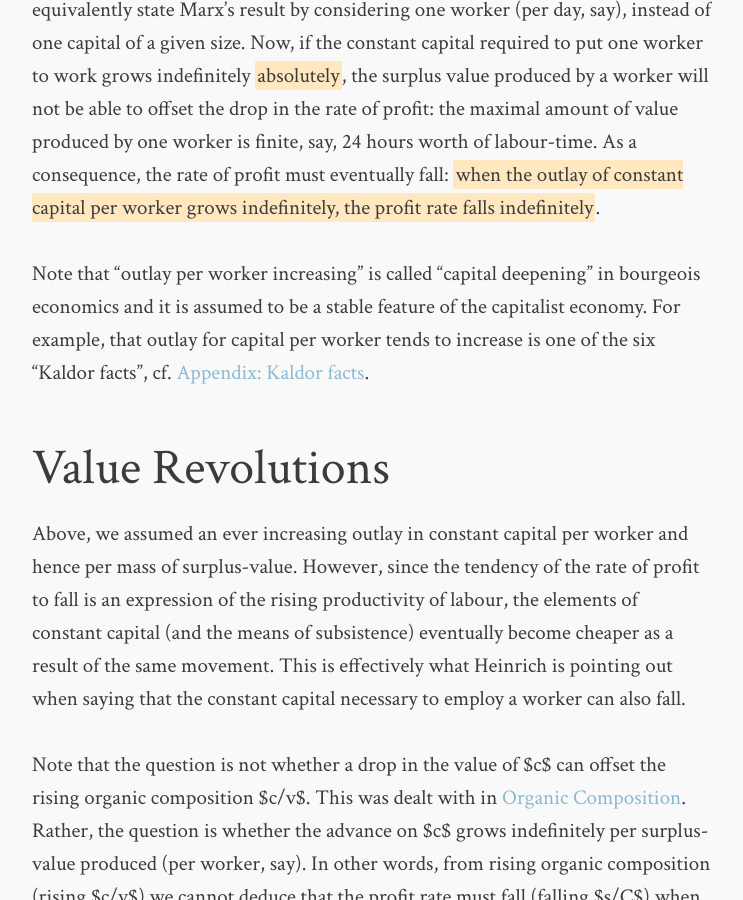
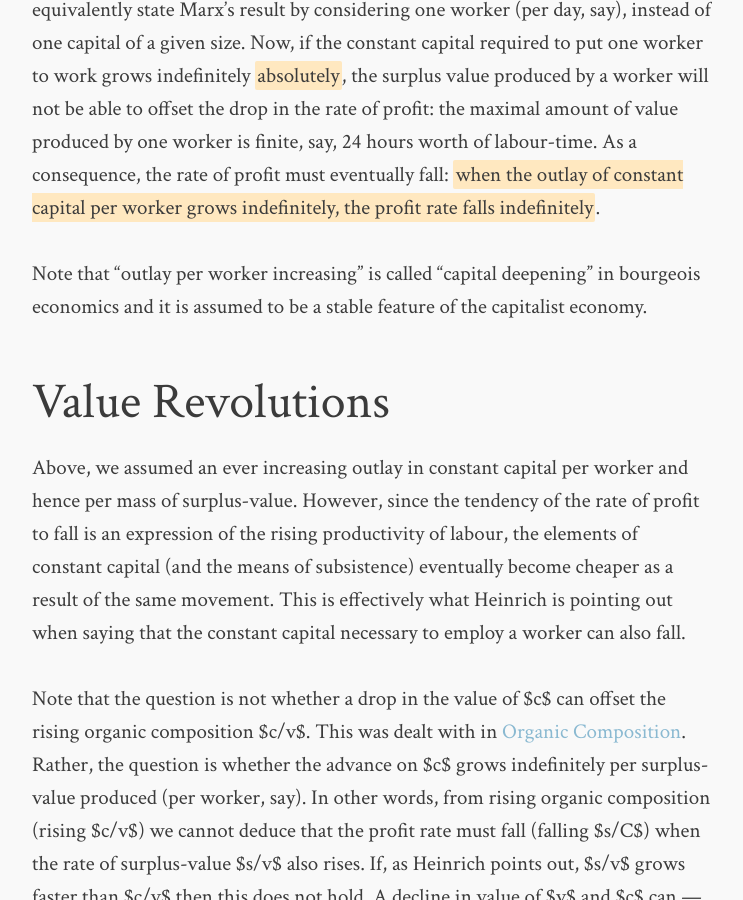
Before and after one commit to readingcapital/readingcapital.github.io, a Jekyll site: the page built from volume-3/chapter-13-commentary.md, in a window 1280 px wide and 900 px high, scrolled down 9359 px. Shown: the whole window, without its empty margins (268-1011 px from the left). Built offline with Jekyll 4.4.1, drawn with Linux system fonts in a browser that asks for light colours; formulas are drawn with MathJax 3; comment, search, counter and statistics services are not loaded.

Commit message:
be less confident about those "facts"

```diff
--- a/volume-3/chapter-13-commentary.md
+++ b/volume-3/chapter-13-commentary.md
@@ -75,7 +75,7 @@ In the example discussed above, Marx assumes that organic composition rises, tha
 
 This result can be restated by simply rescaling numerator and denominator of $p' = s/C$ such that the rate of profit is expressed per worker. That is, we can equivalently state Marx’s result by considering one worker (per day, say), instead of one capital of a given size. Now, if the constant capital required to put one worker to work grows indefinitely *absolutely*, the surplus value produced by a worker will not be able to offset the drop in the rate of profit: the maximal amount of value produced by one worker is finite, say, 24 hours worth of labour-time. As a consequence, the rate of profit must eventually fall: *when the outlay of constant capital per worker grows indefinitely, the profit rate falls indefinitely*.
 
-Note that “outlay per worker increasing” is called “capital deepening” in bourgeois economics and it is assumed to be a stable feature of the capitalist economy. For example, that outlay for capital per worker tends to increase is one of the six “Kaldor facts”, cf. [Appendix: Kaldor facts](#app:kaldor).
+Note that “outlay per worker increasing” is called “capital deepening” in bourgeois economics and it is assumed to be a stable feature of the capitalist economy.
 
 ## Value Revolutions <a name="sec:value-revolutions"></a> ##
 
```
